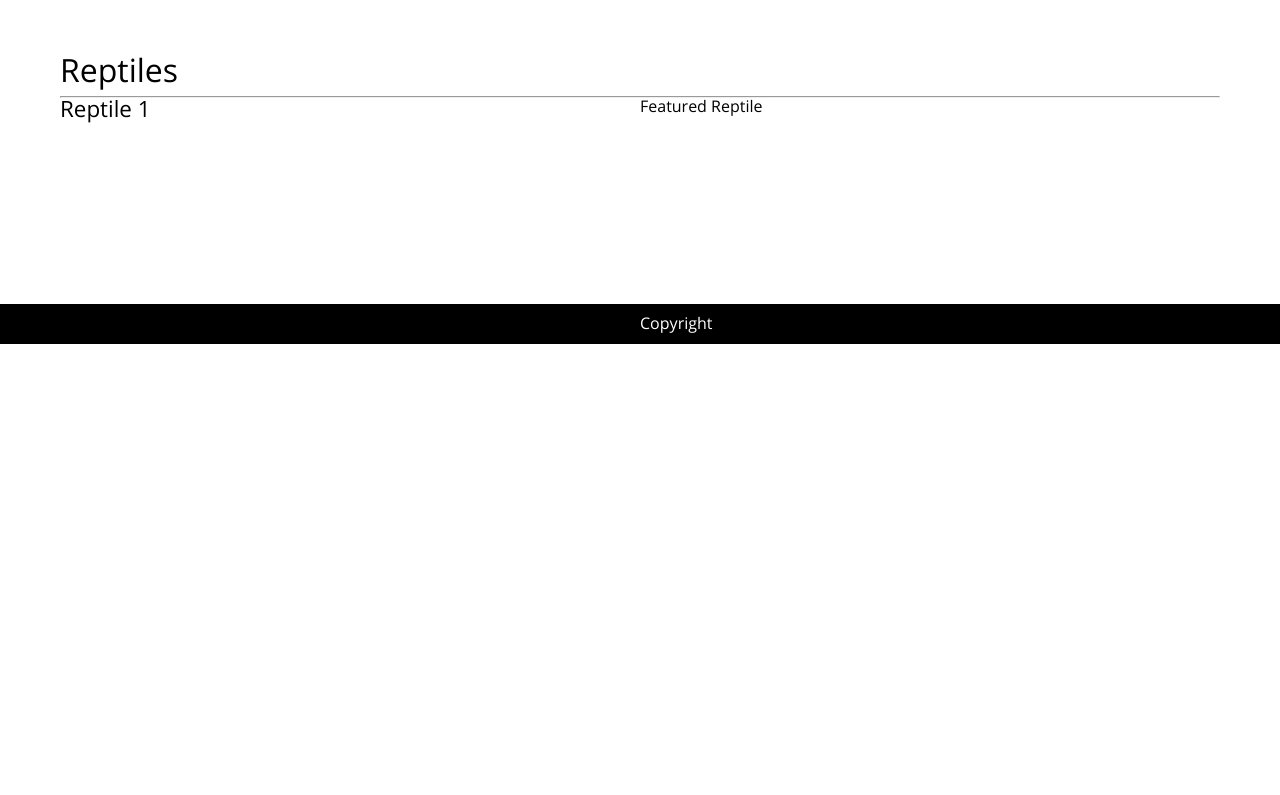
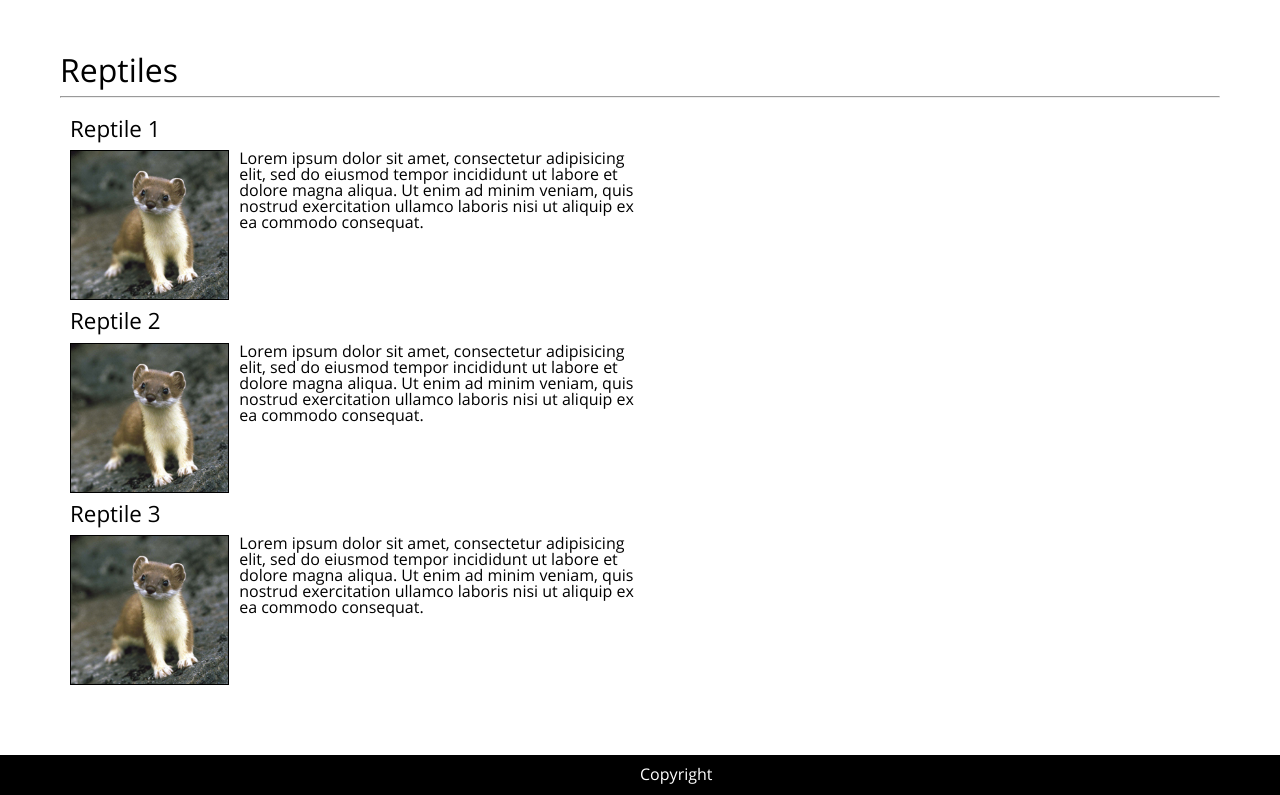
Before and after one commit to davehemming/prickly-pets, a website: page category.html in a window 1280 px wide. Shown: the part 556-1351 px from the top of the page. Before the commit the page ends 900 px from the top, so only its background shows below. Drawn offline with Linux system fonts and the light colour scheme.

Commit message:
fixed grid problems, added category page

```diff
--- a/category.html
+++ b/category.html
@@ -27,7 +27,7 @@
 		</div>
 		<div class="page-content group">
 			<div class="row">
-				<div class="col-12">
+				<div class="col-12 page-header">
 					<h1>Reptiles</h1>
 					<hr/>
 				</div>
@@ -36,19 +36,42 @@
 				<div class="col-6">
 					<div class="row">
 						<div class="col-12">
-							<div class="row">
-								<div class="col-10">
-								<!-- A -->
-								</div>
-								<div class="col-2">
-								<!-- B -->
+							<div class="module box-product-blurb group">
+								<h4><a href="#">Reptile 1</a></h4>
+								<div class="content group">
+									<img src="img/stoat.jpg" alt="stoat" class="pet-thumb" />
+									<p>Lorem ipsum dolor sit amet, consectetur adipisicing elit, sed do eiusmod
+									tempor incididunt ut labore et dolore magna aliqua. Ut enim ad minim veniam,
+									quis nostrud exercitation ullamco laboris nisi ut aliquip ex ea commodo
+									consequat. </p>
 								</div>
 							</div>
-							<div class="row">
-								<div class="col-12">
-									<div class="box-2 group">
-										<h4>Reptile 1</h4>
-									</div>
+						</div>
+					</div>
+					<div class="row">
+						<div class="col-12">
+							<div class="module box-product-blurb group">
+								<h4><a href="#">Reptile 2</a></h4>
+								<div class="content group">
+									<img src="img/stoat.jpg" alt="stoat" class="pet-thumb" />
+									<p>Lorem ipsum dolor sit amet, consectetur adipisicing elit, sed do eiusmod
+									tempor incididunt ut labore et dolore magna aliqua. Ut enim ad minim veniam,
+									quis nostrud exercitation ullamco laboris nisi ut aliquip ex ea commodo
+									consequat. </p>
+								</div>
+							</div>
+						</div>
+					</div>
+					<div class="row">
+						<div class="col-12">
+							<div class="module box-product-blurb group">
+								<h4><a href="#">Reptile 3</a></h4>
+								<div class="content group">
+									<img src="img/stoat.jpg" alt="stoat" class="pet-thumb" />
+									<p>Lorem ipsum dolor sit amet, consectetur adipisicing elit, sed do eiusmod
+									tempor incididunt ut labore et dolore magna aliqua. Ut enim ad minim veniam,
+									quis nostrud exercitation ullamco laboris nisi ut aliquip ex ea commodo
+									consequat. </p>
 								</div>
 							</div>
 						</div>
@@ -57,9 +80,9 @@
 				<div class="col-6">
 					<div class="row">
 						<div class="col-12">
-							<div class="box-2 group">
+							<!-- <div class="box-2 group">
 								Featured Reptile
-							</div>
+							</div> -->
 						</div>
 					</div>
 				</div>
--- a/css/styles.css
+++ b/css/styles.css
@@ -202,25 +202,17 @@
   width: 8.3333333333%;
 }
 .module {
-  /*padding: 20px;*/
-  /*background: #eee;*/
-  /*margin-right: 10px;*/
-  margin: 10px 10px 0 0;
+  margin: 0 5px 10px 5px;
 }
 
-.row [class*="col-"]:first-of-type .module{
-	/*background-color: red;*/
-	/*margin-left: 0;*/
+.row [class*="col-"]:first-of-type .module {
+	margin-left: 0px;
+	margin-right: 10px;
 }
-.row [class*="col-"]:last-of-type .module{
-	/*background-color: blue;*/
+.row [class*="col-"]:last-of-type .module {
+	margin-left: 10px;
 	margin-right: 0;
 }
-
-
-
-
-
 
 body {
   /*padding: 10px 50px 200px;*/
@@ -271,11 +263,18 @@ h4 {
 	text-decoration: underline;
 }
 
-.box-2 {
+.box-product-blurb {
 	/*padding: 10px;*/
 	clear: both;
 	height: 100%;
 	/*background-color: blue;*/
+}
+.box-product-blurb a {
+	text-decoration: none;
+	color: black;
+}
+.box-product-blurb a:hover {
+	text-decoration: underline;
 }
 
 [class*="box"] h4 {
@@ -284,7 +283,7 @@ h4 {
 }
 .box-category {
 	border: 1px solid black;
-	box-shadow: 5px 5px 5px #888888;
+	/*box-shadow: 5px 5px 5px #888888;*/
 	/*height: 250px;*/
 	padding: 10px;
 	clear: both;
@@ -319,3 +318,6 @@ h4 {
     border: 1px solid black;
 
 }
+.page-header {
+	margin-bottom: 20px;
+}
--- a/js/main.js
+++ b/js/main.js
@@ -1,13 +1,29 @@
 $(document).ready(function() {
+
+	// Hack to fix height issue.
 	function resetHeights() {
 		$('.row').each(function() {
-			var height = $(this).innerHeight();
+			var $columns = $(this).find('[class*="col-"]');
+			if ($columns.length > 1) {
+				var maxColHeight = 0;
 
-			$(this).find('[class*="col-"]').each(function() {
-				$(this).css('height', height);
-			});
+				$columns.each(function() {
+					var colHeight = parseInt($(this).innerHeight());
+					if (colHeight > maxColHeight) {
+						maxColHeight = colHeight;
+					}
+				});
 
-			// console.log(height);
+				$columns.each(function() {
+					var colHeight = parseInt($(this).innerHeight());
+					if (colHeight !== maxColHeight) {
+						// 10 is the current css margin value. hardcoded, not ideal.
+						$(this).css('height', (maxColHeight - 10) + 'px');
+					}
+				});
+
+				console.log(maxColHeight);
+			}
 		});
 	}
 
```
